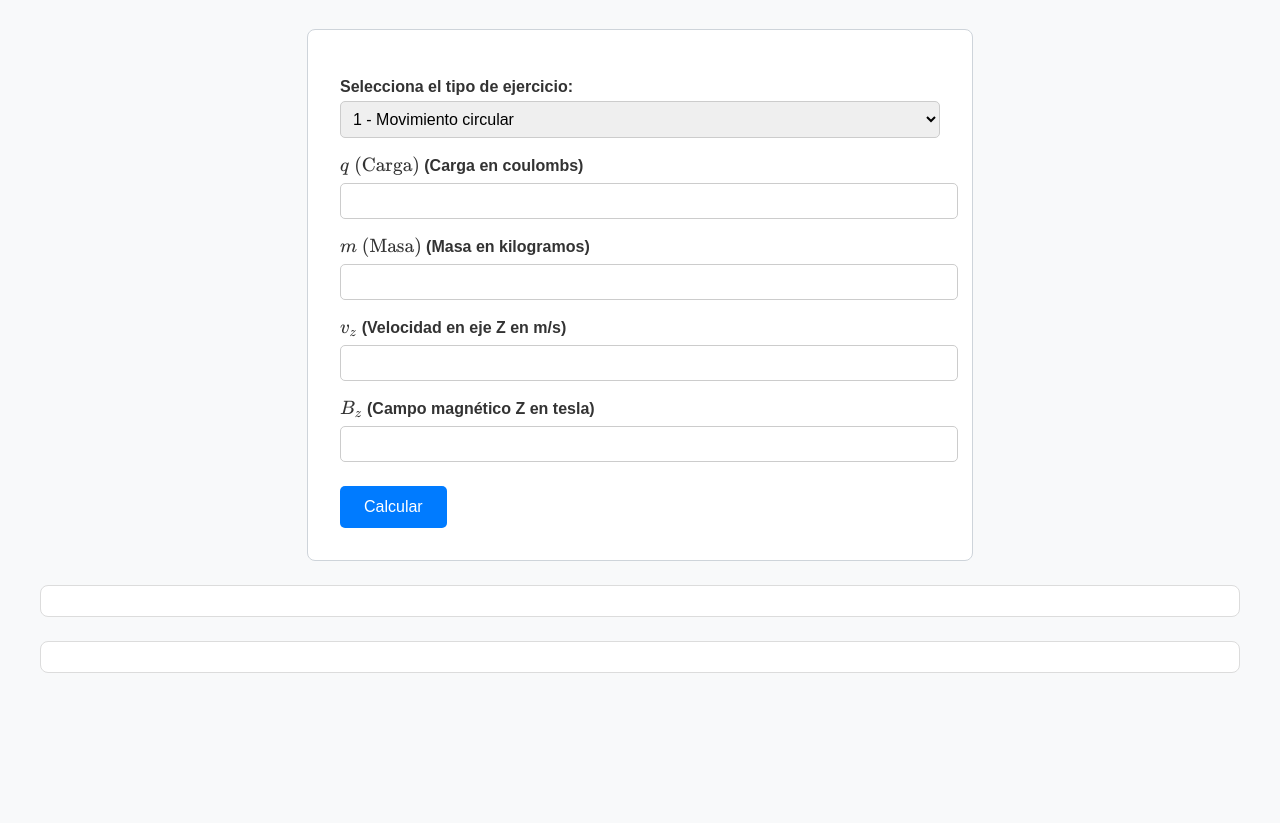
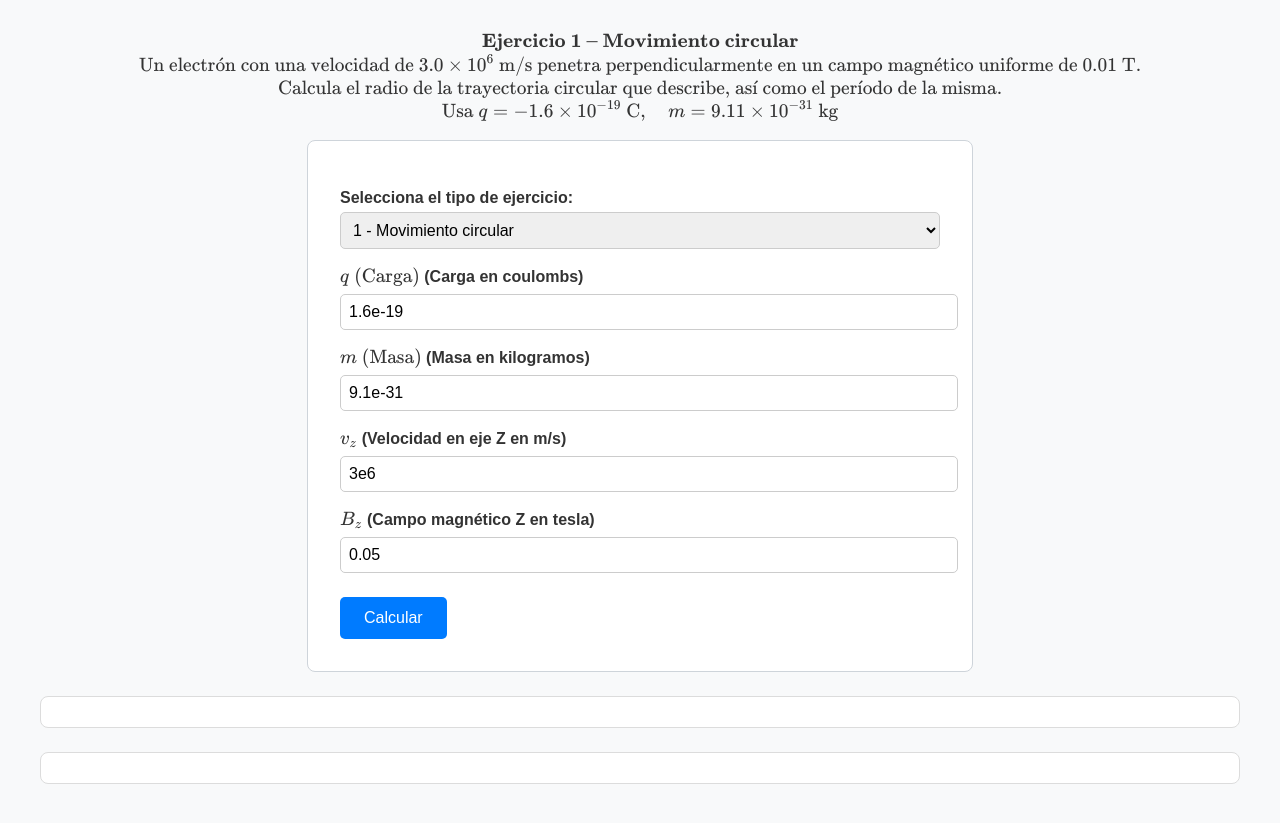
Before and after one commit to D4nitrix13/fisica2-project, a plain HTML site: page index.html in a window 1280 px wide. Shown: the part 101-924 px from the top of the page. Before the commit the page ends 814 px from the top, so only its background shows below. Drawn offline with nearby package versions, Linux system fonts and the light colour scheme.

Commit message:
rediseño de la pagina

```diff
--- a/app.js
+++ b/app.js
@@ -1,17 +1,81 @@
-// Mapeo de qué campos se usan en cada tipo de ejercicio
-const camposPorEjercicio = {
-    1: ['q', 'm', 'vz', 'Bz'],                               // Movimiento circular
-    2: ['q', 'm', 't', 'Ex'],                   // Campo E y aceleración lineal
-    3: ['Ex', 'Bz'],  // Campo eléctrico en X y campo magnético en Z
-    4: ['q', 'vx', 'vy', 'vz', 'Bx', 'By', 'Bz'],           // Producto vectorial v x B
-    5: ['q', 'm', 'vx', 'vy', 'vz', 'Bx', 'By', 'Bz'],      // Movimiento helicoidal
-    6: ['q', 'Bx', 'By', 'Bz', 'F'],                        // Calcular velocidad con F conocida
-    7: ['q', 'vx', 'vy', 'vz', 'Ex', 'Ey', 'Ez', 'Bx', 'By', 'Bz']  // Fuerza total vectorial
+// Enunciados LaTeX por tipo de ejercicio
+const enunciadosLatex = {
+    1: `\\textbf{Ejercicio 1 – Movimiento circular} \\\\
+  \\text{Un electrón con una velocidad de } 3.0 \\times 10^6~\\text{m/s} \\text{ penetra perpendicularmente en un campo magnético uniforme de } 0.01~\\text{T}. \\\\
+  \\text{Calcula el radio de la trayectoria circular que describe, así como el período de la misma.} \\\\
+  \\text{Usa } q = -1.6 \\times 10^{-19}~\\text{C},\\quad m = 9.11 \\times 10^{-31}~\\text{kg}`,
+
+    2: `\\textbf{Ejercicio 2 – Campo eléctrico, aceleración lineal} \\\\
+  \\text{Una partícula con carga } 2.0 \\times 10^{-19}~\\text{C} \\text{ se encuentra inicialmente en reposo en una región con un campo eléctrico uniforme de } 6.0 \\times 10^3~\\text{V/m}. \\\\
+  \\text{Calcula la fuerza que actúa sobre la partícula, su aceleración y la velocidad que alcanza después de 2 microsegundos.} \\\\
+  \\text{Supón que su masa es } 1.0 \\times 10^{-27}~\\text{kg}`,
+
+    3: `\\textbf{Ejercicio 3 – Campo E y B perpendiculares} \\\\
+  \\text{Un protón se mueve en línea recta con velocidad constante donde hay un campo eléctrico } \\vec{E} = 1.5 \\times 10^4~\\text{V/m} \\text{ y un campo magnético } \\vec{B} = 0.01~\\text{T}, \\text{ perpendiculares entre sí.} \\\\
+  \\text{Determina la velocidad que debe tener el protón para que la fuerza total sea nula.}`,
+
+    4: `\\textbf{Ejercicio 4 – Producto vectorial completo} \\\\
+  \\text{Una partícula con carga } +1.6 \\times 10^{-19}~\\text{C} \\text{ y velocidad } \\vec{v} = (4.0 \\times 10^5)\\hat{i} + (2.0 \\times 10^5)\\hat{j}~\\text{m/s} \\\\
+  \\text{se mueve en un campo magnético } \\vec{B} = 0.03\\hat{k}~\\text{T}. Calcula la fuerza magnética vectorial } \\vec{F}_B = q \\vec{v} \\times \\vec{B}`,
+
+    5: `\\textbf{Ejercicio 5 – Movimiento helicoidal} \\\\
+  \\text{Una partícula cargada se mueve en un campo magnético uniforme con una velocidad que tiene una componente paralela y otra perpendicular al campo.} \\\\
+  \\text{Si } \\vec{v} = 2 \\times 10^6~\\hat{i} + 1 \\times 10^6~\\hat{k}~\\text{m/s} \\text{ y } \\vec{B} = 0.05~\\hat{k}~\\text{T}, \\\\
+  \\text{determina el radio de la trayectoria helicoidal, la velocidad angular y el período.}`,
+
+    6: `\\textbf{Ejercicio 6 – Componente desconocida} \\\\
+  \\text{Una partícula con carga } q = 1.6 \\times 10^{-19}~\\text{C} \\text{ se mueve con una velocidad desconocida en una región con } B = 0.04~\\text{T}. \\\\
+  \\text{Se sabe que la fuerza magnética que experimenta es } 6.4 \\times 10^{-15}~\\text{N} \\text{ y que } \\vec{v} \\perp \\vec{B}. \\\\
+  \\text{Determina la magnitud de la velocidad.}`,
+
+    7: `\\textbf{Ejercicio 7 – Fuerza total vectorial} \\\\
+  \\text{Una partícula con carga negativa se mueve en una región donde hay un campo eléctrico } \\vec{E} = 5 \\times 10^3~\\hat{i}~\\text{V/m} \\\\
+  \\text{y un campo magnético } \\vec{B} = 0.01~\\hat{j}~\\text{T}. \\text{Si su velocidad es } \\vec{v} = 3 \\times 10^5~\\hat{k}~\\text{m/s}, \\\\
+  \\text{calcula la fuerza total que actúa sobre la partícula, indicando dirección y sentido.}`
 };
 
+
+// Valores por defecto por ejercicio
+const valoresPorEjercicio = {
+    1: { q: "1.6e-19", m: "9.1e-31", vz: "3e6", Bz: "0.05" },
+    2: { q: "1.6e-19", m: "9.1e-31", t: "2", Ex: "1e4" },
+    3: { Ex: "5e3", Bz: "0.02" },
+    4: { q: "1.6e-19", vx: "3e5", vy: "0", vz: "0", Bx: "0", By: "0", Bz: "0.01" },
+    5: { q: "1.6e-19", m: "9.1e-31", vx: "1e5", vy: "2e5", vz: "3e5", Bx: "0", By: "0", Bz: "0.02" },
+    6: { q: "1.6e-19", Bx: "0", By: "0.01", Bz: "0", F: "3.2e-14" },
+    7: { q: "-1.6e-19", vx: "0", vy: "0", vz: "3e5", Ex: "5e3", Ey: "0", Ez: "0", Bx: "0", By: "0.01", Bz: "0" }
+};
+
+// Campos visibles por ejercicio
+const camposPorEjercicio = {
+    1: ['q', 'm', 'vz', 'Bz'],
+    2: ['q', 'm', 't', 'Ex'],
+    3: ['Ex', 'Bz'],
+    4: ['q', 'vx', 'vy', 'vz', 'Bx', 'By', 'Bz'],
+    5: ['q', 'm', 'vx', 'vy', 'vz', 'Bx', 'By', 'Bz'],
+    6: ['q', 'Bx', 'By', 'Bz', 'F'],
+    7: ['q', 'vx', 'vy', 'vz', 'Ex', 'Ey', 'Ez', 'Bx', 'By', 'Bz']
+};
+
+// Renderiza enunciado con KaTeX
+function renderEnunciado() {
+    const tipo = document.getElementById("tipo").value;
+    const enunciadoDiv = document.getElementById("enunciado");
+    const enunciadoLatex = enunciadosLatex[tipo];
+
+    if (enunciadoDiv && enunciadoLatex) {
+        katex.render(enunciadoLatex, enunciadoDiv, {
+            throwOnError: false,
+            displayMode: true
+        });
+    }
+}
+
+// Actualiza visibilidad de campos y valores
 function actualizarVisibilidadCampos() {
-    const tipo = document.getElementById('tipo').value;
+    const tipo = document.getElementById("tipo").value;
     const camposVisibles = camposPorEjercicio[tipo] || [];
+    const valoresPorDefecto = valoresPorEjercicio[tipo] || {};
 
     const todosLosCampos = [
         'q', 'm', 'vx', 'vy', 'vz',
@@ -29,16 +93,50 @@ function actualizarVisibilidadCampos() {
             input.style.display = mostrar ? 'block' : 'none';
             label.style.display = mostrar ? 'block' : 'none';
             input.disabled = !mostrar;
-            if (!mostrar) input.value = ''; // limpia campos que no se usan
+            input.value = mostrar && valoresPorDefecto[id] ? valoresPorDefecto[id] : "";
         }
     });
+
+    renderEnunciado();
 }
 
-// Activar al cambiar el tipo de ejercicio
+// Ejecutar al cargar DOM y al cambiar selección
+document.addEventListener("DOMContentLoaded", () => {
+    actualizarVisibilidadCampos();
+    document.getElementById("tipo").addEventListener("change", actualizarVisibilidadCampos);
+});
+
+// Inicializar:
+renderEnunciado(1); // Mostrar ejercicio 1 al inicio
+
+
+// --------------------------------------------------------------------------------------------------------------------------------------
+
+
+function actualizarVisibilidadCampos() {
+    const tipo = document.getElementById('tipo').value;
+    const camposVisibles = camposPorEjercicio[tipo] || [];
+    const todos = ['q', 'm', 'vx', 'vy', 'vz', 'Ex', 'Ey', 'Ez', 'Bx', 'By', 'Bz', 't', 'F'];
+
+    todos.forEach(id => {
+        const input = document.getElementById(id);
+        const label = document.querySelector(`label[for="${id}"]`) || input?.previousElementSibling;
+
+        const visible = camposVisibles.includes(id);
+
+        if (input && label) {
+            input.style.display = visible ? 'block' : 'none';
+            label.style.display = visible ? 'block' : 'none';
+            input.disabled = !visible;
+            input.value = visible && valoresPorEjercicio[tipo]?.[id] ? valoresPorEjercicio[tipo][id] : '';
+        }
+    });
+
+
+}
+
 document.getElementById('tipo').addEventListener('change', actualizarVisibilidadCampos);
-
-// Activar al cargar
-actualizarVisibilidadCampos();
+window.addEventListener('DOMContentLoaded', actualizarVisibilidadCampos);
 
 
 // --------------------------------------------------------------------------------------------------------------------------------------
--- a/index.html
+++ b/index.html
@@ -13,6 +13,10 @@
 
 <body>
     <h1 class="titulo">Calculadora Fuerza de Lorentz</h1>
+    <div id="enunciado"
+        class="enunciado"></div>
+
+
 
     <div class="form-section">
         <label for="tipo">Selecciona el tipo de ejercicio:</label>
--- a/style.css
+++ b/style.css
@@ -79,3 +79,12 @@ label {
     overflow-x: auto;
     display: block;
 }
+
+.enunciado-latex {
+    margin: 1rem auto;
+    padding: 1rem;
+    max-width: 800px;
+    border-left: 4px solid #007bff;
+    background-color: #f8f9fa;
+    font-size: 1rem;
+}
```
